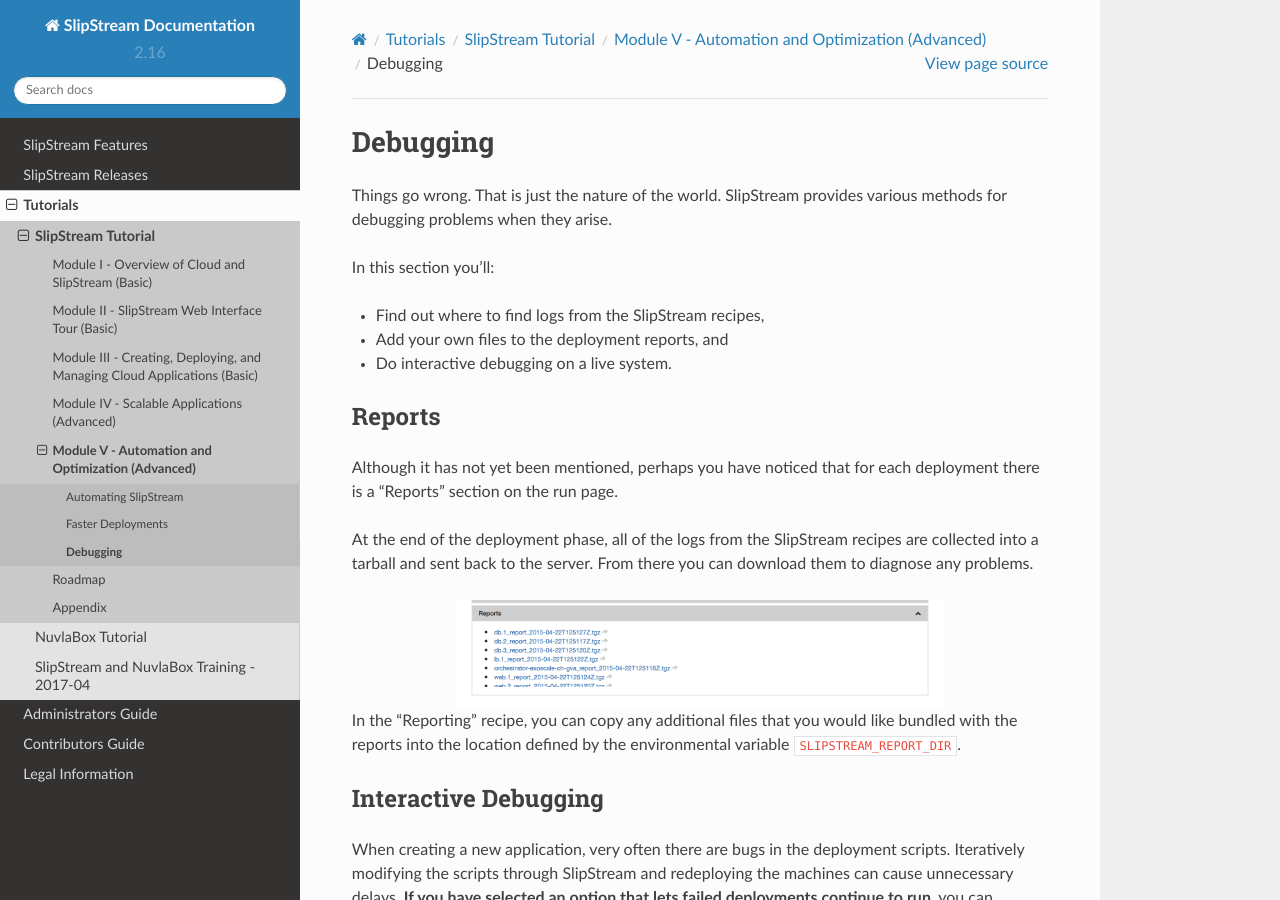
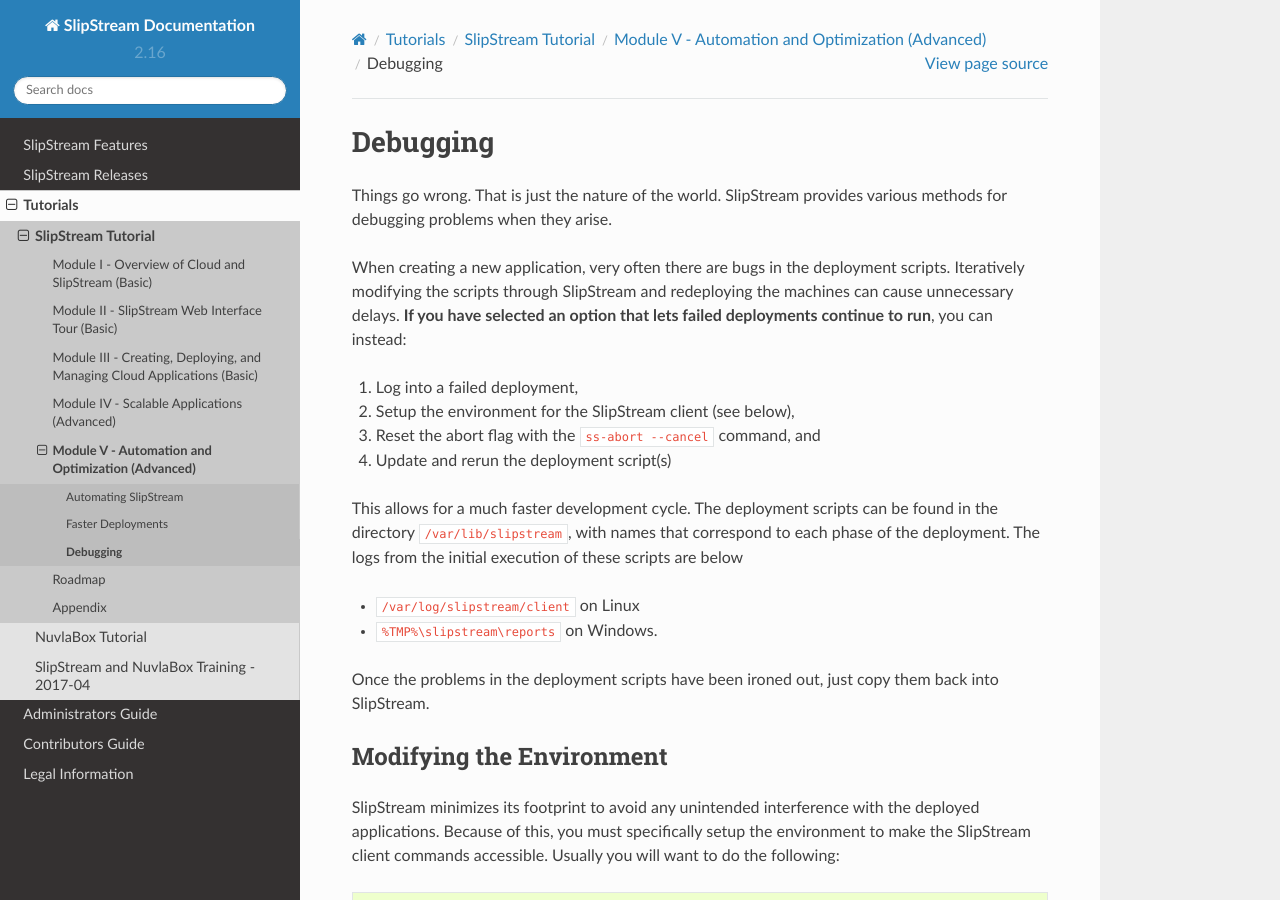
Before and after one commit to slipstream/SlipStreamDocumentation, a Sphinx documentation site: the page built from docs/tutorials/ss/debugging.rst, in a window 1280 px wide and 900 px high. Built offline with Sphinx 7.4.7 and the Read the Docs theme 2.0.0, drawn with Linux system fonts in a browser that asks for light colours.

Commit message:
split reports into separate file

```diff
--- a/docs/tutorials/ss-nb-2017-04.rst
+++ b/docs/tutorials/ss-nb-2017-04.rst
@@ -56,7 +56,7 @@
  * :doc:`Images </tutorials/ss/images>` (native images)
  * :doc:`Components I </tutorials/ss/components-1>` (parameterized and
    secured web server)
- * `Deployment logs <ss/debugging.html#reports>`_
+ * :doc:`Deployment Logs </tutorials/ss/deployment-logs>`
  * :doc:`Components II </tutorials/ss/components-2>` (test client for
    the web server)
  * :doc:`Applications </tutorials/ss/applications>` (multi-machine
--- a/docs/tutorials/ss/debugging.rst
+++ b/docs/tutorials/ss/debugging.rst
@@ -3,34 +3,6 @@
 
 Things go wrong.  That is just the nature of the world.  SlipStream
 provides various methods for debugging problems when they arise.
-
-In this section you'll:
-
-- Find out where to find logs from the SlipStream recipes,
-- Add your own files to the deployment reports, and
-- Do interactive debugging on a live system.
-
-Reports
--------
-
-Although it has not yet been mentioned, perhaps you have noticed that
-for each deployment there is a "Reports" section on the run page.
-
-At the end of the deployment phase, all of the logs from the
-SlipStream recipes are collected into a tarball and sent back to the
-server.  From there you can download them to diagnose any problems.
-
-.. image:: images/screenshots/lamp-reports.png
-   :alt: Report Section
-   :width: 70%
-   :align: center
-
-In the "Reporting" recipe, you can copy any additional files that you
-would like bundled with the reports into the location defined by the
-environmental variable ``SLIPSTREAM_REPORT_DIR``.
-
-Interactive Debugging
----------------------
 
 When creating a new application, very often there are bugs in the
 deployment scripts. Iteratively modifying the scripts through
@@ -55,7 +27,7 @@
 copy them back into SlipStream.
 
 Modifying the Environment
-~~~~~~~~~~~~~~~~~~~~~~~~~
+-------------------------
 
 SlipStream minimizes its footprint to avoid any unintended
 interference with the deployed applications.  Because of this, you
@@ -69,7 +41,7 @@
 option to give you information about the command.
 
 Major Client Commands
-~~~~~~~~~~~~~~~~~~~~~
+---------------------
 
 There are actually just a few commands in the SlipStream client that are
 used in deployment scripts and in debugging. The following table
--- a/docs/tutorials/ss/module-3.rst
+++ b/docs/tutorials/ss/module-3.rst
@@ -20,6 +20,7 @@
    workspace
    images
    components-1
+   deployment-logs
    components-2
    applications
 
```
Also changed, not shown: docs/tutorials/ss/deployment-logs.rst (added, +18 -0 lines).
